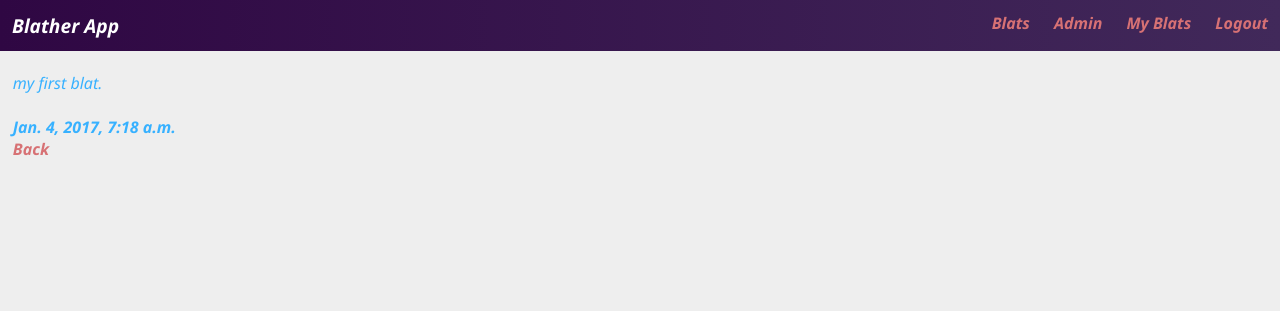
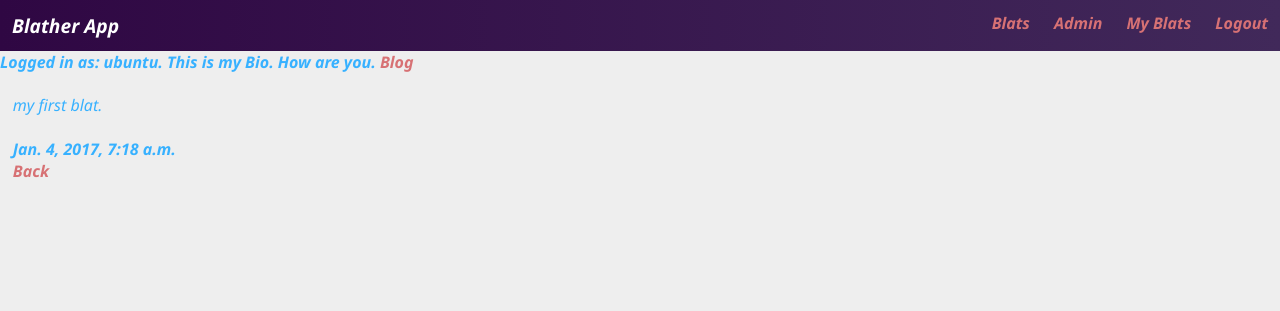
Before and after one commit to deepakmk1993/blather, a Django app: page /1/ in a window 1280 px wide. Shown: the top 311 px of the page. Run offline with Django 3.2, Linux system fonts and the light colour scheme; a user stored in the database is signed in; data comes from the database, SQL or seed files in the repository; both versions use the stored data as it was after the commit.

Commit message:
Initialize repository

```diff
--- a/blat/templates/blat/master.html
+++ b/blat/templates/blat/master.html
@@ -18,6 +18,11 @@
       <a href="/login/?next=/">Login</a>
     {% endif %}
   </header>
+  {% if user.is_authenticated %}
+    Logged in as: {{user}}. {{user.profile.bio}}
+    {% if user.profile.blog %}<a href="{{user.profile.blog}}">Blog</a>
+    {% endif %}
+  {% endif %}
   <div class="container">
     {% block content %}{% endblock %}
   </div>
```
Also changed, not shown: db.sqlite3.
